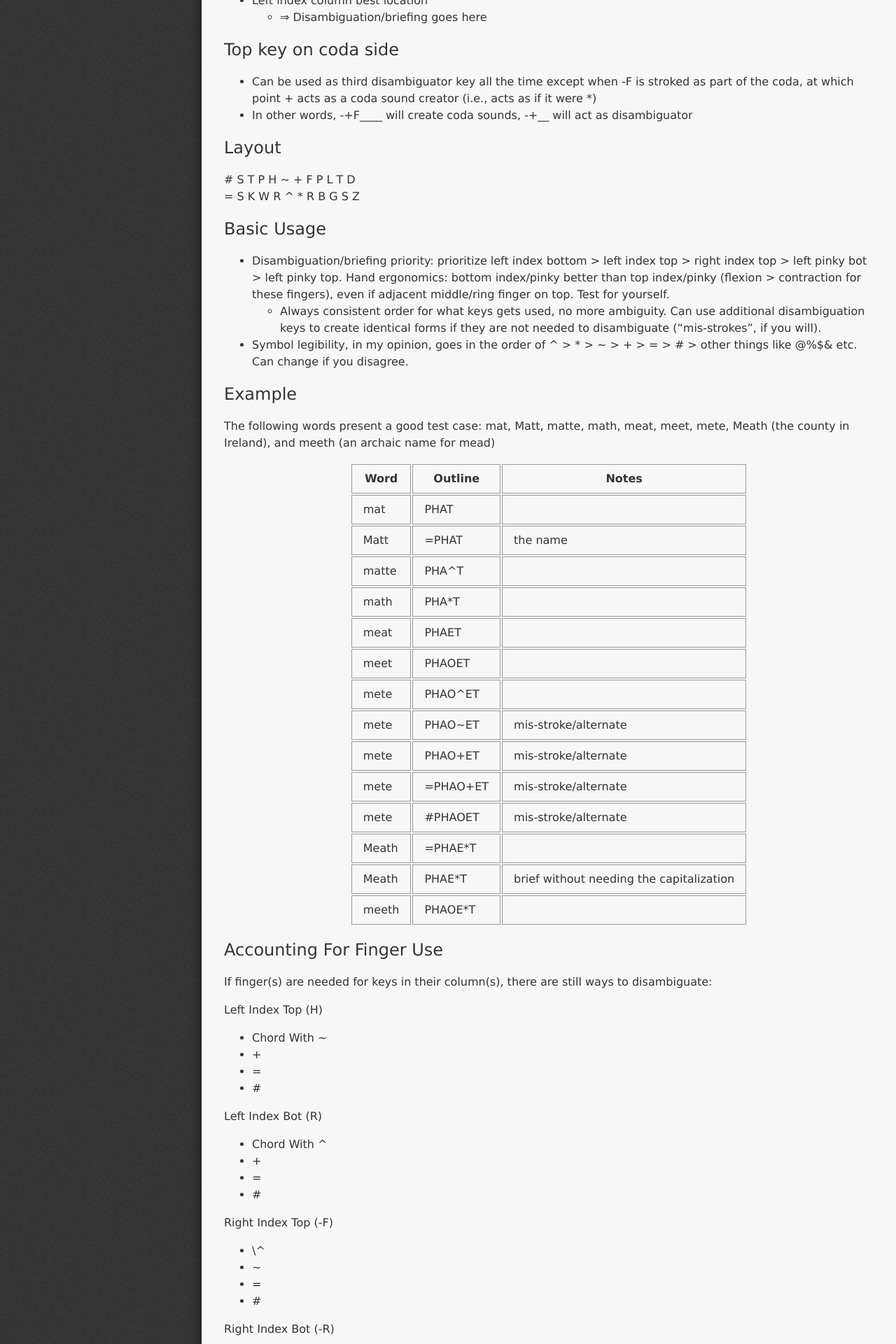
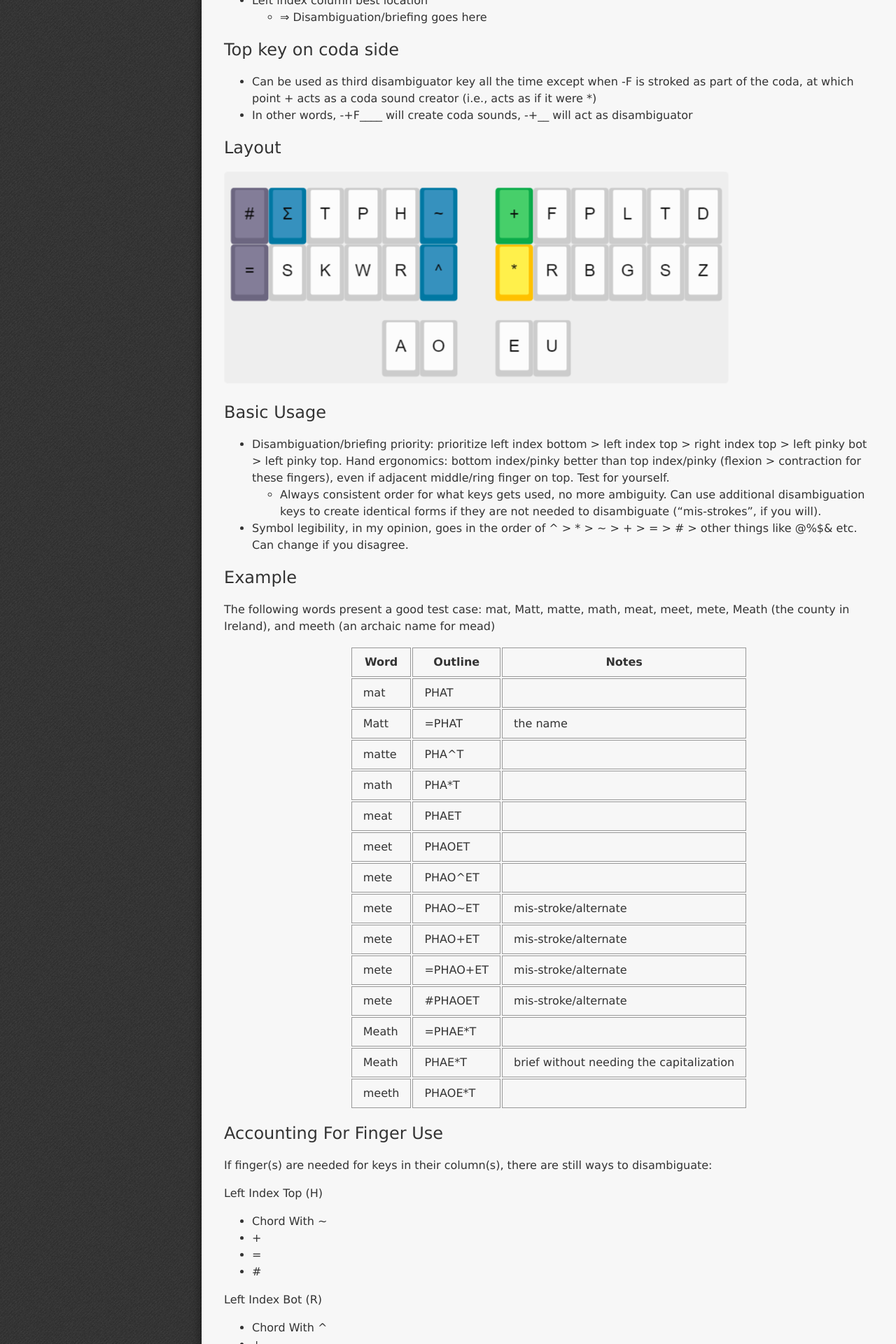
Before and after one commit to StevenTammen/StevenTammen.github.io, a Jekyll site: the page built from pages/stenography/redesigning-the-asterisk-key.md, in a window 1280 px wide. Shown: the part 640-2560 px from the top of the page at 70% size. Built offline with Jekyll 4.4.1, drawn with Linux system fonts in a browser that asks for light colours.

Commit message:
Update redesigning-the-asterisk-key.md

```diff
--- a/pages/stenography/redesigning-the-asterisk-key.md
+++ b/pages/stenography/redesigning-the-asterisk-key.md
@@ -41,8 +41,7 @@ title: Redesigning The Asterisk Key
 
 ## Layout
 
-\# S T P H ~ + F P L T D <br/>
-= S K W R ^ \* R B G S Z
+<a href="http://www.keyboard-layout-editor.com/##@@_y:0.25&c=%236c6680&a:7&f:9&h:1.5%3B&=%23&_c=%230078a3&h:1.5%3B&=%CE%A3&_c=%23cccccc&h:1.5%3B&=T&_h:1.5%3B&=P&_h:1.5%3B&=H&_c=%230078a3&h:1.5%3B&=~&_x:1&c=%230bab4a&h:1.5%3B&=+&_c=%23cccccc&h:1.5%3B&=F&_h:1.5%3B&=P&_h:1.5%3B&=L&_h:1.5%3B&=T&_h:1.5%3B&=D%3B&@_y:0.5&c=%236c6680&h:1.5%3B&=%2F=&_c=%23cccccc&h:1.5%3B&=S&_h:1.5%3B&=K&_h:1.5%3B&=W&_h:1.5%3B&=R&_c=%230078a3&h:1.5%3B&=%5E&_x:1&c=%23ffc100&h:1.5%3B&=*&_c=%23cccccc&h:1.5%3B&=R&_h:1.5%3B&=B&_h:1.5%3B&=G&_h:1.5%3B&=S&_h:1.5%3B&=Z%3B&@_y:1&x:4&h:1.5%3B&=A&_h:1.5%3B&=O&_x:1&h:1.5%3B&=E&_h:1.5%3B&=U"><img src="https://steventammen.com/assets/images/stenography/stenography-layout.png"></a>
 
 ## Basic Usage
 - Disambiguation/briefing priority: prioritize left index bottom > left index top > right index top > left pinky bot > left pinky top.
```
